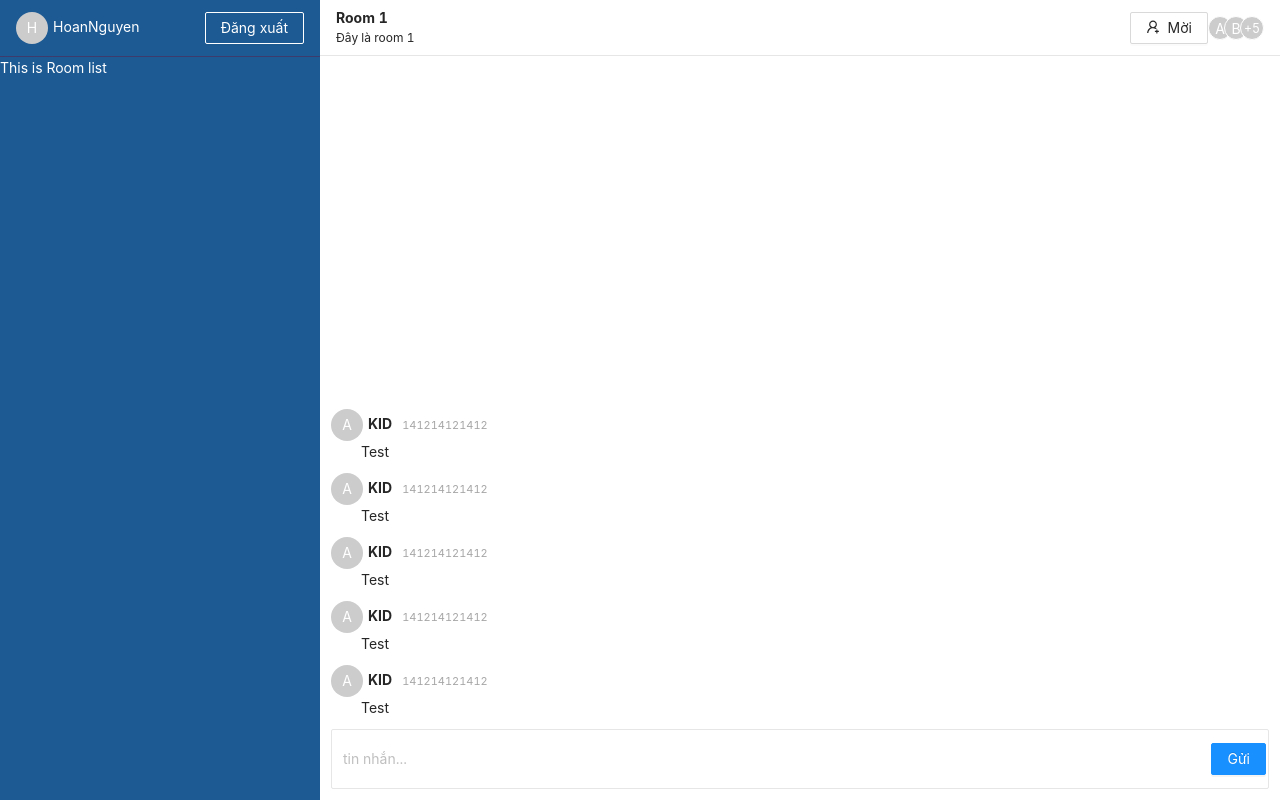
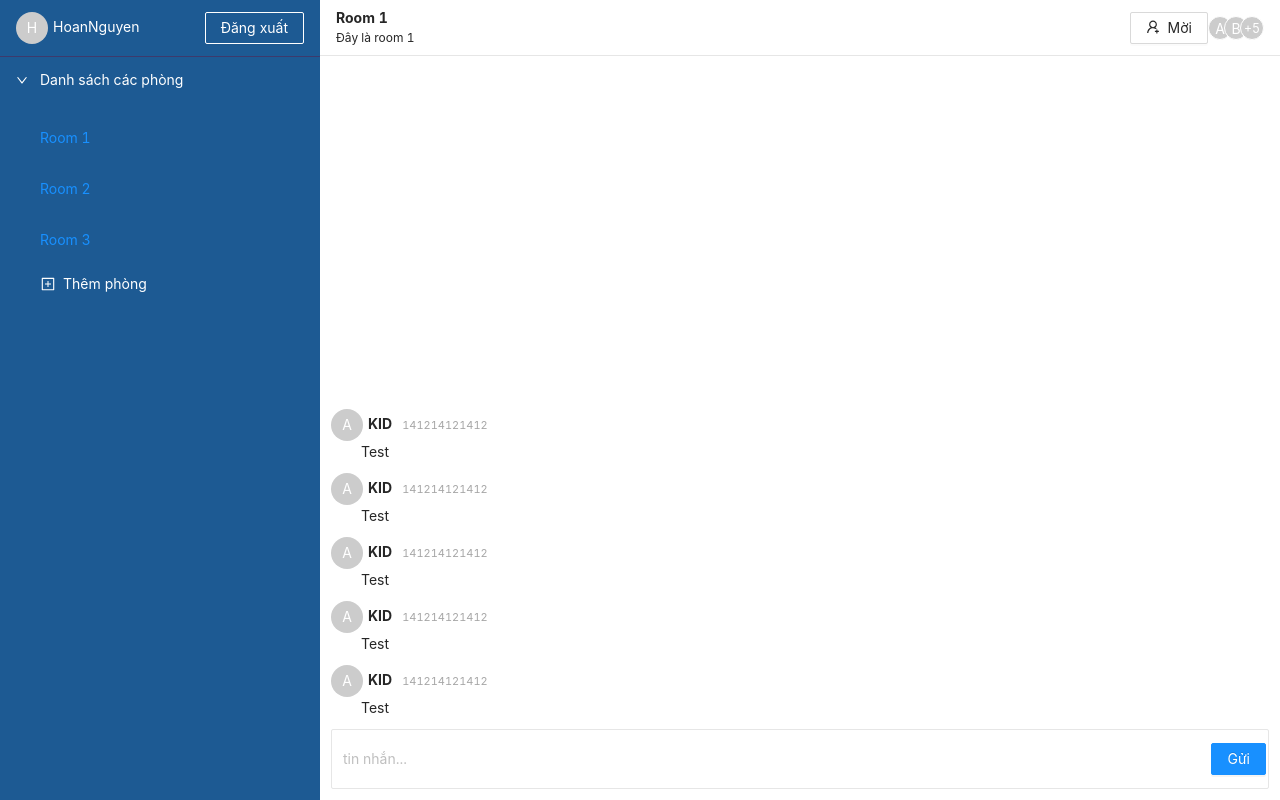
Before and after one commit to mro0okk/chat_app, a React (Create React App) app: page / in a window 1280 px wide. Built offline with nearby package versions, Linux system fonts and the light colour scheme; no server answers; sample sign-in values are in the browser's storage.

Commit message:
authentication

```diff
--- a/src/App.js
+++ b/src/App.js
@@ -2,13 +2,16 @@ import "./App.css"
 import { Route, Routes, BrowserRouter } from "react-router-dom"
 import Login from "./component/Login"
 import ChatRoom from "./component/ChatRoom"
+import AuthProvider from "./Context/AuthProvider"
 function App() {
   return (
     <BrowserRouter>
-      <Routes>
-        <Route element={<Login />} path="/login" />
-        <Route element={<ChatRoom />} path="/" />
-      </Routes>
+      <AuthProvider>
+        <Routes>
+          <Route element={<Login />} path="/login" />
+          <Route element={<ChatRoom />} path="/" />
+        </Routes>
+      </AuthProvider>
     </BrowserRouter>
   )
 }
--- /dev/null
+++ b/src/Context/AuthProvider.js
@@ -0,0 +1,35 @@
+import { Spin } from "antd"
+import { createContext, useEffect, useState } from "react"
+import { useNavigate } from "react-router-dom"
+import { auth } from "../firebase/config"
+export const AuthContext = createContext()
+function AuthProvider({ children }) {
+  const [user, setUser] = useState({})
+  const navigate = useNavigate()
+  const [isLoading, setIsloading] = useState(true)
+  useEffect(() => {
+    const unsubcribed = auth.onAuthStateChanged((user) => {
+      console.log({ user })
+      if (user) {
+        const { displayName, email, uid, photoURL } = user
+        setUser({ displayName, email, uid, photoURL })
+        setIsloading(false)
+        navigate("/")
+      } else {
+        setIsloading(false)
+        navigate("/login")
+      }
+    })
+    //clean function
+    return () => {
+      unsubcribed()
+    }
+  }, [navigate])
+  return (
+    <AuthContext.Provider value={{ user }}>
+      {isLoading ? <Spin /> : children}
+    </AuthContext.Provider>
+  )
+}
+
+export default AuthProvider
--- a/src/component/ChatRoom/RoomList.js
+++ b/src/component/ChatRoom/RoomList.js
@@ -1,5 +1,43 @@
+import { PlusSquareOutlined } from "@ant-design/icons/lib/icons"
+import { Button, Collapse, Typography } from "antd"
+import CollapsePanel from "antd/lib/collapse/CollapsePanel"
+import styled from "styled-components"
+const PanelStyled = styled(CollapsePanel)`
+  &&& {
+    .ant-collapse-header,
+    p {
+      color: white;
+    }
+  }
+  .ant-collapse-content-box {
+    padding: 0 40px;
+  }
+  .add-room {
+    color: white;
+    padding: 0;
+    back
+  }
+`
+const LinkStyled = styled(Typography.Link)`
+  user-select: none;
+  display: block;
+  margin-bottom: 5px;
+  color: white;
+  padding: 12px 0;
+`
 function RoomList() {
-  return <div>This is Room list</div>
+  return (
+    <Collapse ghost defaultActiveKey={["1"]}>
+      <PanelStyled header="Danh sách các phòng" key="1">
+        <LinkStyled>Room 1</LinkStyled>
+        <LinkStyled>Room 2</LinkStyled>
+        <LinkStyled>Room 3</LinkStyled>
+        <Button type="text" icon={<PlusSquareOutlined />} className="add-room">
+          Thêm phòng
+        </Button>
+      </PanelStyled>
+    </Collapse>
+  )
 }
 
 export default RoomList
--- a/src/component/ChatRoom/UserInfo.js
+++ b/src/component/ChatRoom/UserInfo.js
@@ -1,6 +1,7 @@
 import { Avatar, Button } from "antd"
 import Text from "antd/lib/typography/Text"
 import styled from "styled-components"
+import { auth } from "../../firebase/config"
 const WrapperStyled = styled.div`
 display:flex;
 justify-content:space-between;
@@ -19,7 +20,12 @@ function UserInfo() {
         <Text>HoanNguyen</Text>
       </div>
       <div>
-        <Button ghost onClick={() => {}}>
+        <Button
+          ghost
+          onClick={() => {
+            auth.signOut()
+          }}
+        >
           Đăng xuất{" "}
         </Button>
       </div>
```
